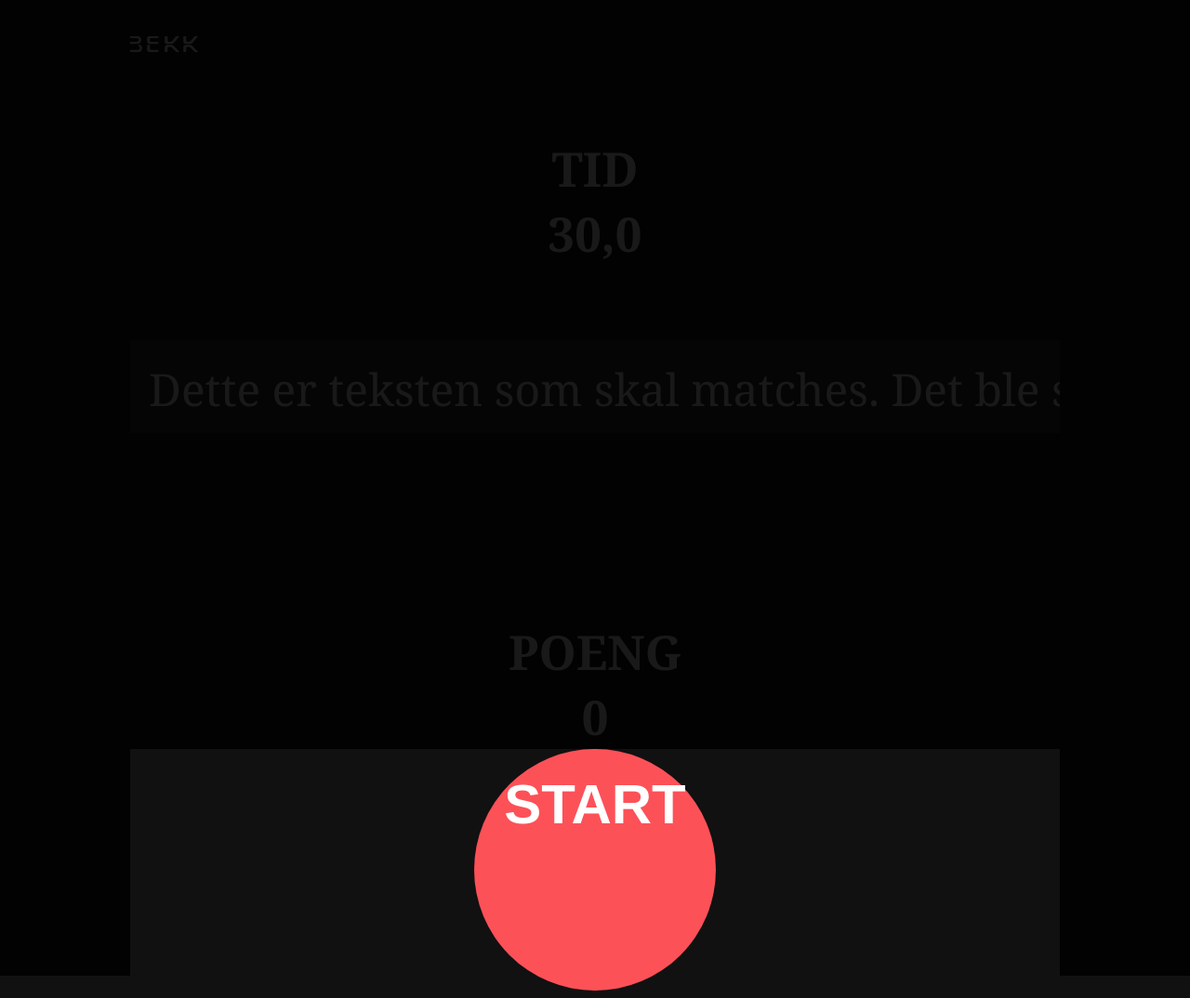
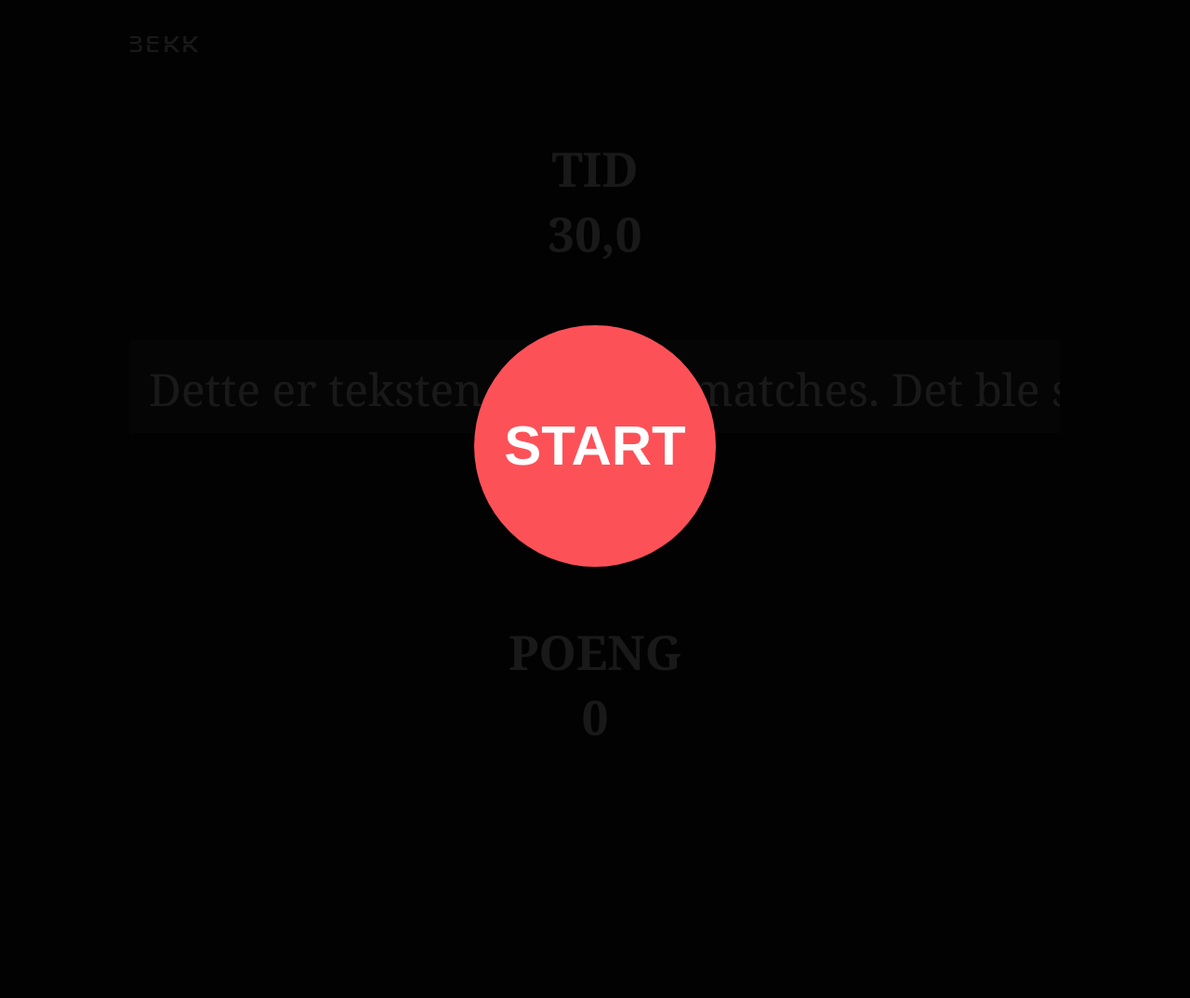
Before and after one commit to oyvindmidtbo/dagenatifi, a PHP site: page /index.html in a window 1280 px wide. Shown: the whole page at 93% size. After the commit the page ends 791 px from the top, so only its background shows below. Run offline with PHP 8.4, Linux system fonts and the light colour scheme.

Commit message:
Lagt til ny start-knapp

```diff
--- a/css/main.css
+++ b/css/main.css
@@ -157,31 +157,21 @@ header {
 
 .start-wrap {
 	display: block;
-	position: relative;
-	background-color: #111;
 	left: 0;
 	top: 0;
 	height: 70%;
 	width: 100%;
+	margin-top: 350px;
 	text-align: center;
 }
 
 .start-wrap a {
-/*	width: 340px;
-	height: 88px;
-	padding: 20px;
-	margin-top: 350px;
-	margin-left: auto;
-	margin-right: auto;
-	background-color: #353535;
-	text-align: center;
-	-webkit-border-radius: 15px;*/
 	display: inline-block;
 	vertical-align: middle;
 	z-index: 5;
 	padding: 30px;
 	font-size: 60px;
-	font-family: 'Conduit ITC W01 Light',Arial;
+	font-family: 'Conduit ITC W01 Light', Arial;
 	line-height: 100%;
 	font-weight: bold;
 	width: 200px;
@@ -192,10 +182,10 @@ header {
 	margin: 0 auto;
 }
 
-/*.start a {
+.start-button span {
 	display: block;
-	margin-top: 75px;
-}*/
+	margin-top: 70px;
+}
 
 .countdown {
 	width: 100%;
--- a/index.html
+++ b/index.html
@@ -51,11 +51,9 @@
 		</section>
 
 		<div class="fancybox-wrap start-wrap">
-			<!-- <div class="start"> -->
 				<a class="start-button">
 					<span>START</span>
 				</a>
-			<!-- </div> -->
 		</div>
 
 		<div class="fancybox-wrap countdown-wrap">
```
